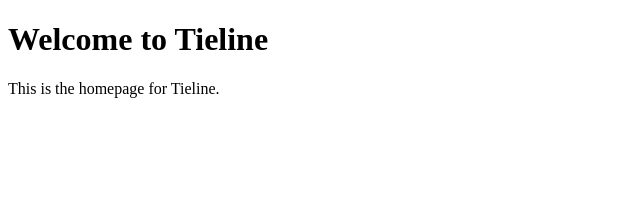
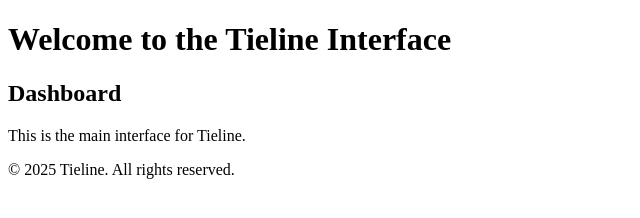
Before and after one commit to abdelba7/tieline-html, a plain HTML site: page index.html in a window 1280 px wide. Shown: the whole page, without its empty margins (0-640 px from the left). Drawn offline with Linux system fonts and the light colour scheme.

Commit message:
Update index.html with tieline interface

```diff
--- a/index.html
+++ b/index.html
@@ -3,10 +3,21 @@
 <head>
     <meta charset="UTF-8">
     <meta name="viewport" content="width=device-width, initial-scale=1.0">
-    <title>Tieline</title>
+    <title>Tieline Interface</title>
+    <link rel="stylesheet" href="styles.css">
 </head>
 <body>
-    <h1>Welcome to Tieline</h1>
-    <p>This is the homepage for Tieline.</p>
+    <header>
+        <h1>Welcome to the Tieline Interface</h1>
+    </header>
+    <main>
+        <section>
+            <h2>Dashboard</h2>
+            <p>This is the main interface for Tieline.</p>
+        </section>
+    </main>
+    <footer>
+        <p>&copy; 2025 Tieline. All rights reserved.</p>
+    </footer>
 </body>
 </html>
```
